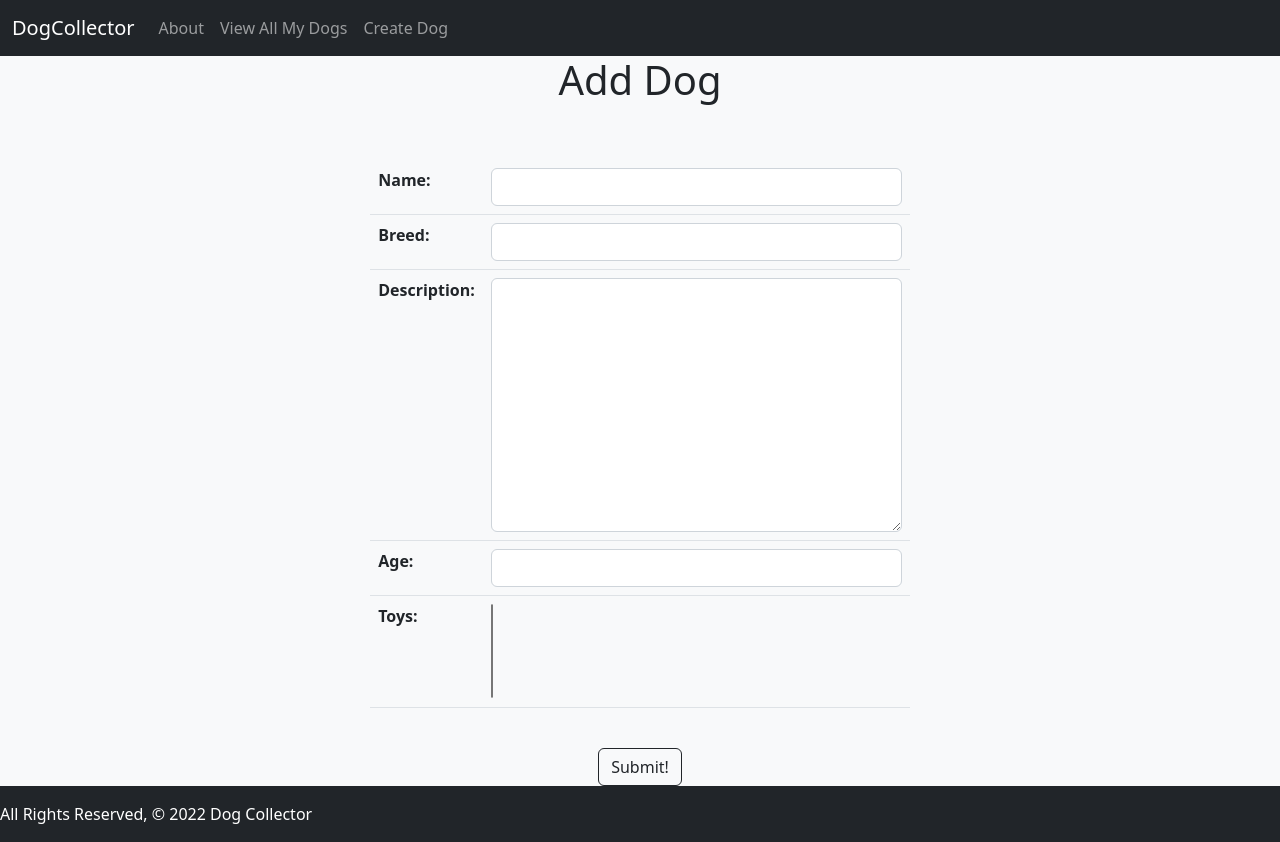
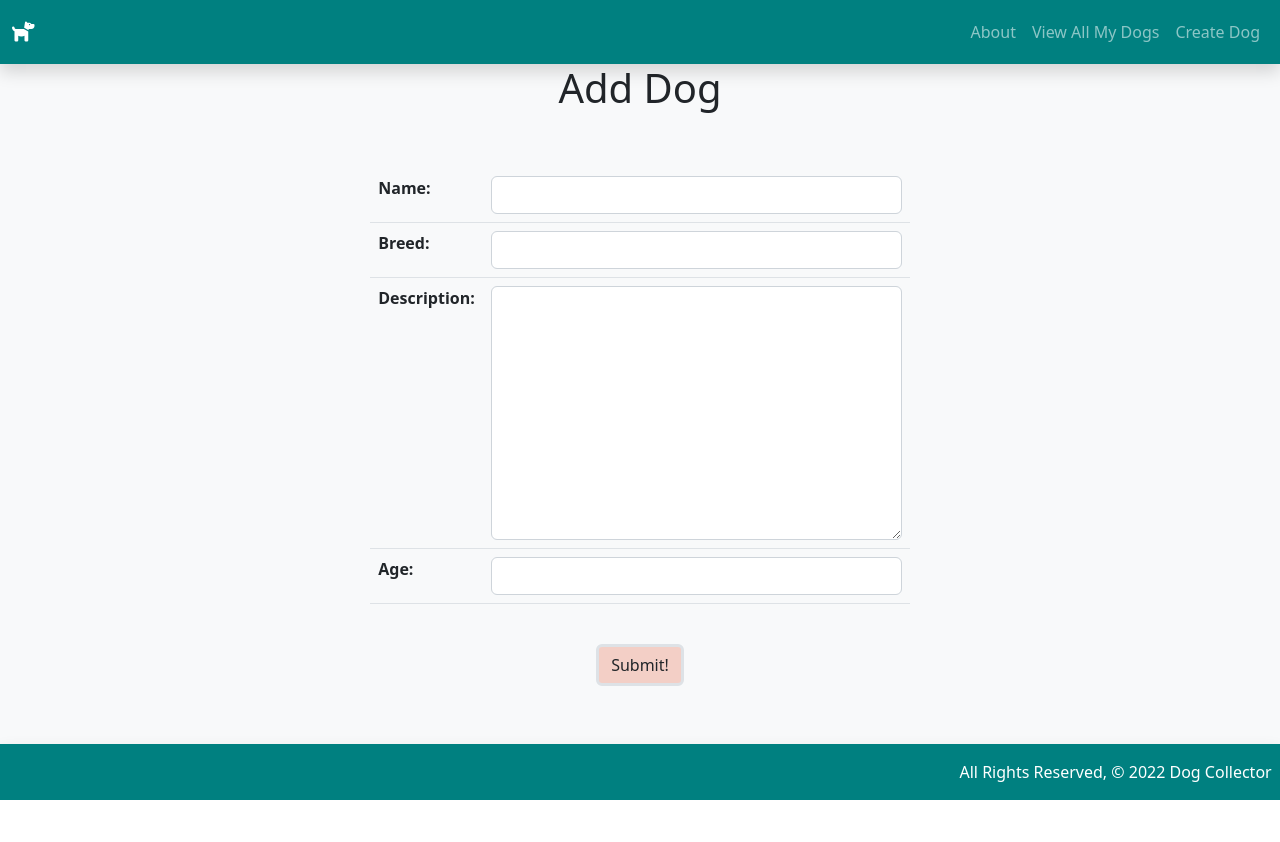
Before and after one commit to jmaksimik/dogcollector, a Django app: page /dogs/create/ in a window 1280 px wide. After the commit the page ends 800 px from the top, so only its background shows below. Run offline with Django 4.2, Linux system fonts and the light colour scheme; data that the repository does not hold is empty; some libraries are stand-ins or nearby versions.

Commit message:
Fixed add bug for toys; extensive CSS/BS5 updates

```diff
--- a/main_app/static/css/style.css
+++ b/main_app/static/css/style.css
@@ -29,6 +29,10 @@ a {
   text-decoration: none;
 }
 
+nav {
+  height: 4em;
+}
+
 a:hover li{
   color: blue;
 }
--- a/main_app/templates/base.html
+++ b/main_app/templates/base.html
@@ -10,18 +10,20 @@
     <title>Dog Collector</title>
     <link href="https://cdn.jsdelivr.net/npm/bootstrap@5.2.3/dist/css/bootstrap.min.css" rel="stylesheet"
         integrity="sha384-rbsA2VBKQhggwzxH7pPCaAqO46MgnOM80zW1RWuH61DGLwZJEdK2Kadq2F9CUG65" crossorigin="anonymous">
-    <link rel="stylesheet" type="text/css" href="{% static 'css/style.css' %}">
+    <link rel="stylesheet" href="{% static 'css/style.css' %}">
 </head>
 
 <body class="d-flex flex-column h-100 bg-light">
     <header>
-        <nav class="navbar navbar-expand-lg navbar-dark bg-dark">
+        <nav class="navbar navbar-expand-lg navbar-dark shadow" style="background-color: #008080;">
             <div class="container-fluid">
-                <a class="navbar-brand" href="/">DogCollector</a>
+                <a class="navbar-brand" href="/">
+                    <i class="fa-solid fa-dog"></i>
+                </a>
                 <button class="navbar-toggler" type="button" data-bs-toggle="collapse" data-bs-target="#navbar">
                     <span class="navbar-toggler-icon"></span>
                 </button>
-                <div class="collapse navbar-collapse" id="navbar">
+                <div class="collapse navbar-collapse justify-content-end" id="navbar">
                     <ul class="navbar-nav">
                         <li class="nav-item">
                             <a class="nav-link" href="{% url 'about' %}">About</a>
@@ -42,7 +44,7 @@
         {% block content %}
         {% endblock %}
     </main>
-    <footer class="footer mt-auto py-3 bg-dark">
+    <footer class="footer mt-auto py-3 footer-dark text-end shadow" style="background-color: #008080;">
         <div class="text-white">All Rights Reserved, &copy; 2022 Dog Collector &nbsp;</div>
     </footer>
     <script src="https://cdn.jsdelivr.net/npm/@popperjs/core@2.9.2/dist/umd/popper.min.js"
@@ -51,6 +53,7 @@
     <script src="https://cdn.jsdelivr.net/npm/bootstrap@5.0.2/dist/js/bootstrap.min.js"
         integrity="sha384-cVKIPhGWiC2Al4u+LWgxfKTRIcfu0JTxR+EQDz/bgldoEyl4H0zUF0QKbrJ0EcQF"
         crossorigin="anonymous"></script>
+    <script src="https://kit.fontawesome.com/cc4b206bd5.js" crossorigin="anonymous"></script>
 </body>
 
 </html>
--- a/main_app/templates/dogs/index.html
+++ b/main_app/templates/dogs/index.html
@@ -2,8 +2,9 @@
 
 
 {% block content %}
+<br>
 <h1 class="text-center">Dog List</h1>
-</br>
+<br>
 {% for dog in dogs  %}
     <div class="card container" style="width: 25rem;">
         <a href="{% url 'detail' dog.id %}">
@@ -21,6 +22,7 @@
             </div>
         </a>
     </div>
+<br>
 {% endfor %}
 
 
--- a/main_app/templates/main_app/dog_confirm_delete.html
+++ b/main_app/templates/main_app/dog_confirm_delete.html
@@ -9,7 +9,7 @@
 </br></br>
     <form action="" method="post">
         {% csrf_token %}
-        <input type="submit" value="Goodbye Doggo" class="btn btn-outline-dark">&nbsp;
+        <input type="submit" value="Goodbye Doggo" class="btn btn-outline-dark border border-3" style="background-color:#f3cfc6;">&nbsp;
         <a href="{% url 'detail' dog.id %}">Cancel</a>
     </form>
 </div>
--- a/main_app/templates/main_app/dog_form.html
+++ b/main_app/templates/main_app/dog_form.html
@@ -17,8 +17,11 @@
             {{ form.as_table }}
         </table>
     </br>
+        <div class="d-flex justify-content-center">
+            <input type="submit" value="Submit!" class="btn btn-outline-dark border border-3" style="background-color:#f3cfc6;">
+        </div>
     </form>
-    <input type="submit" value="Submit!" class="btn btn-outline-dark">
+
 </div>
 
 <script>
--- a/main_app/urls.py
+++ b/main_app/urls.py
@@ -11,6 +11,7 @@ urlpatterns = [
     path('dogs/<int:pk>/update', views.DogUpdate.as_view(), name='dogs_update'),
     path('dogs/<int:pk>/delete', views.DogDelete.as_view(), name='dogs_delete'),
     path('dogs/<int:dog_id>/add_feeding', views.add_feeding, name='add_feeding'),
+    path('dogs/<int:dog_id>/assoc_toy/<int:toy_id>/', views.assoc_toy, name='assoc_toy'),
     path('toys/', views.ToyList.as_view(), name='toys_index'),
     path('toys/<int:pk>/', views.ToyDetail.as_view(), name='toys_detail'),
     path('toys/create/', views.ToyCreate.as_view(), name='toys_create'),
--- a/main_app/views.py
+++ b/main_app/views.py
@@ -33,7 +33,7 @@ class DogUpdate(UpdateView):
 
 class DogCreate(CreateView):
     model = Dog
-    fields = '__all__'
+    fields = ['name', 'breed', 'description', 'age']
 
 def add_feeding(request, dog_id):
     form = FeedingForm(request.POST)
@@ -62,3 +62,7 @@ def dogs_detail(request, dog_id):
         'feeding_form': feeding_form,
         'toys': toys_dog_doesnt_have
         })
+
+def assoc_toy(request, dog_id, toy_id):
+    Dog.objects.get(id=dog_id).toys.add(toy_id)
+    return redirect('detail', dog_id=dog_id)
```
Also changed, not shown: main_app/templates/dogs/detail.html (+7 -6 lines).
